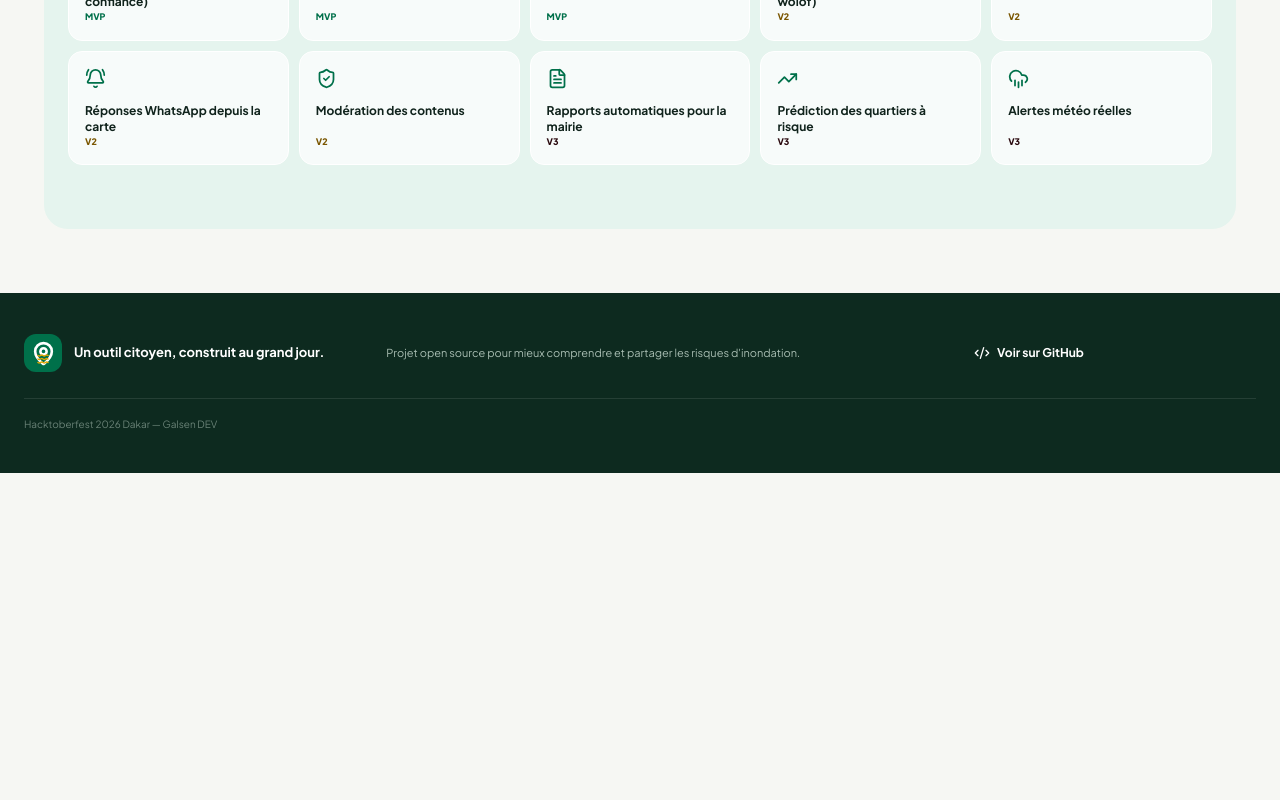
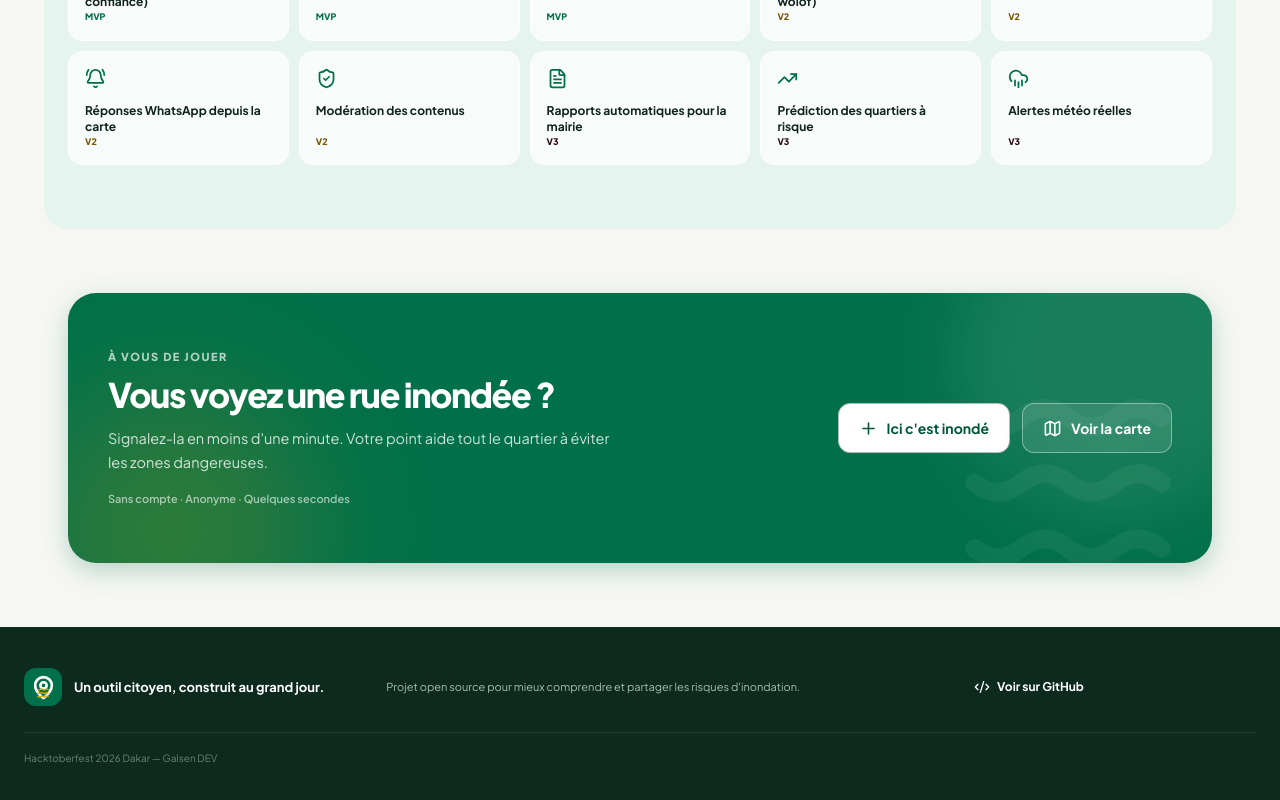
Before and after one commit to ksspape5-jpg/noxmap, a React (Vite) app: page / in a window 1280 px wide. Shown: the part 2271-3071 px from the top of the page. Before the commit the page ends 2744 px from the top, so only its background shows below. Built offline with nearby package versions, Linux system fonts and the light colour scheme; no server answers.

Commit message:
feat(home): appel à l'action final et nouvel ordre des sections
Grande carte verte avec halos décoratifs et deux actions (signaler /
voir la carte). Réordonne le parcours : hero → promesses → niveaux →
comment ça marche → statistiques → feuille de route → action.

```diff
--- a/src/features/home/HomePage.tsx
+++ b/src/features/home/HomePage.tsx
@@ -1,4 +1,5 @@
 import Roadmap from "@/shared/roadmap";
+import FinalCta from "./components/FinalCta";
 import Hero from "./components/Hero";
 import HowItWorks from "./components/HowItWorks";
 import LevelsGuide from "./components/LevelsGuide";
@@ -11,9 +12,10 @@ export default function HomePage() {
       <Hero />
       <TrustStrip />
       <LevelsGuide />
+      <HowItWorks />
       <StatsSection />
-      <HowItWorks />
       <Roadmap />
+      <FinalCta />
     </main>
   );
 }
--- /dev/null
+++ b/src/features/home/components/FinalCta.tsx
@@ -0,0 +1,41 @@
+import { Map as MapIcon, Plus, Waves } from "lucide-react";
+import { useNavigate } from "react-router-dom";
+import { Button } from "@/shared/ui";
+
+export default function FinalCta() {
+  const navigate = useNavigate();
+  return (
+    <section className="mx-auto max-w-298 px-6 pb-16 max-md:px-4.5 max-md:pb-10">
+      <div className="relative isolate overflow-hidden rounded-[28px] bg-primary px-10 py-14 text-white shadow-brand-lg max-md:rounded-3xl max-md:px-6 max-md:py-10">
+        <div aria-hidden className="pointer-events-none absolute inset-0 -z-10">
+          <div className="absolute -right-16 -top-24 size-80 rounded-full bg-white/10 blur-2xl" />
+          <div className="absolute -bottom-28 -left-10 size-72 rounded-full bg-accent/20 blur-3xl" />
+          <Waves className="absolute -bottom-8 right-8 size-56 text-white/5" />
+        </div>
+        <div className="relative flex items-center justify-between gap-10 max-md:flex-col max-md:items-stretch max-md:gap-7">
+          <div>
+            <p className="text-[11px] font-extrabold uppercase tracking-[.14em] text-white/70">À vous de jouer</p>
+            <h2 className="mt-2.5 text-balance text-[34px] font-extrabold leading-[1.1] tracking-[-.04em] max-md:text-[26px]">
+              Vous voyez une rue inondée ?
+            </h2>
+            <p className="mt-3.5 max-w-130 text-pretty text-[14.5px] leading-[1.65] text-white/80">
+              Signalez-la en moins d'une minute. Votre point aide tout le quartier à éviter les zones dangereuses.
+            </p>
+            <p className="mt-4 text-[11px] font-semibold text-white/60">Sans compte · Anonyme · Quelques secondes</p>
+          </div>
+          <div className="flex flex-none gap-3 max-md:w-full max-md:flex-col">
+            <Button variant="secondary" className="group active:scale-[.98]" onClick={() => navigate("/signaler")}>
+              <Plus size={19} aria-hidden className="transition-transform duration-200 group-hover:rotate-90" /> Ici c'est inondé
+            </Button>
+            <Button
+              className="group border-white/40 bg-white/10 text-white hover:bg-white/20 focus-visible:outline-2 focus-visible:outline-offset-2 focus-visible:outline-white active:scale-[.98]"
+              onClick={() => navigate("/carte")}
+            >
+              <MapIcon size={19} aria-hidden className="transition-transform duration-200 group-hover:translate-x-0.5" /> Voir la carte
+            </Button>
+          </div>
+        </div>
+      </div>
+    </section>
+  );
+}
```
